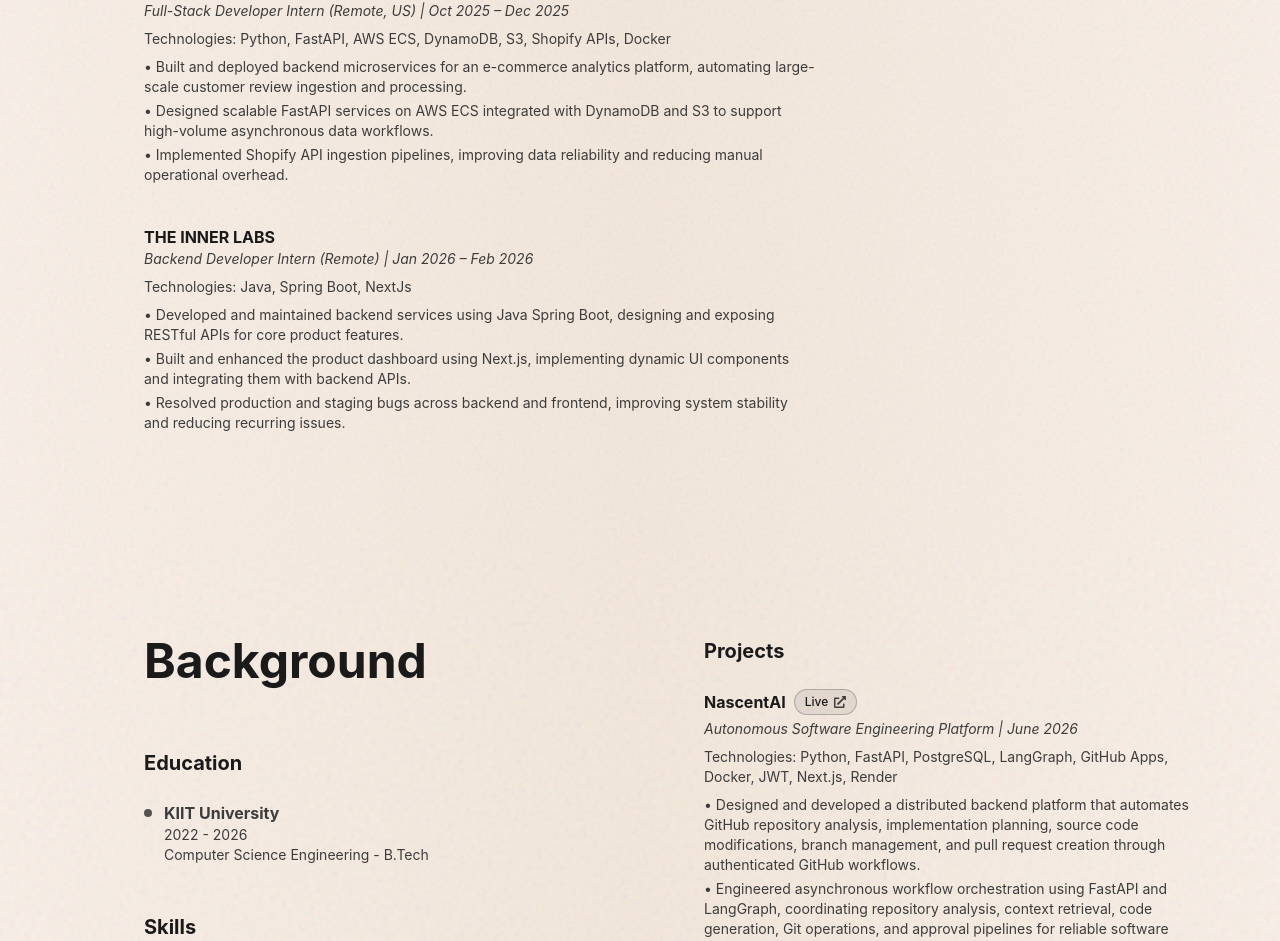
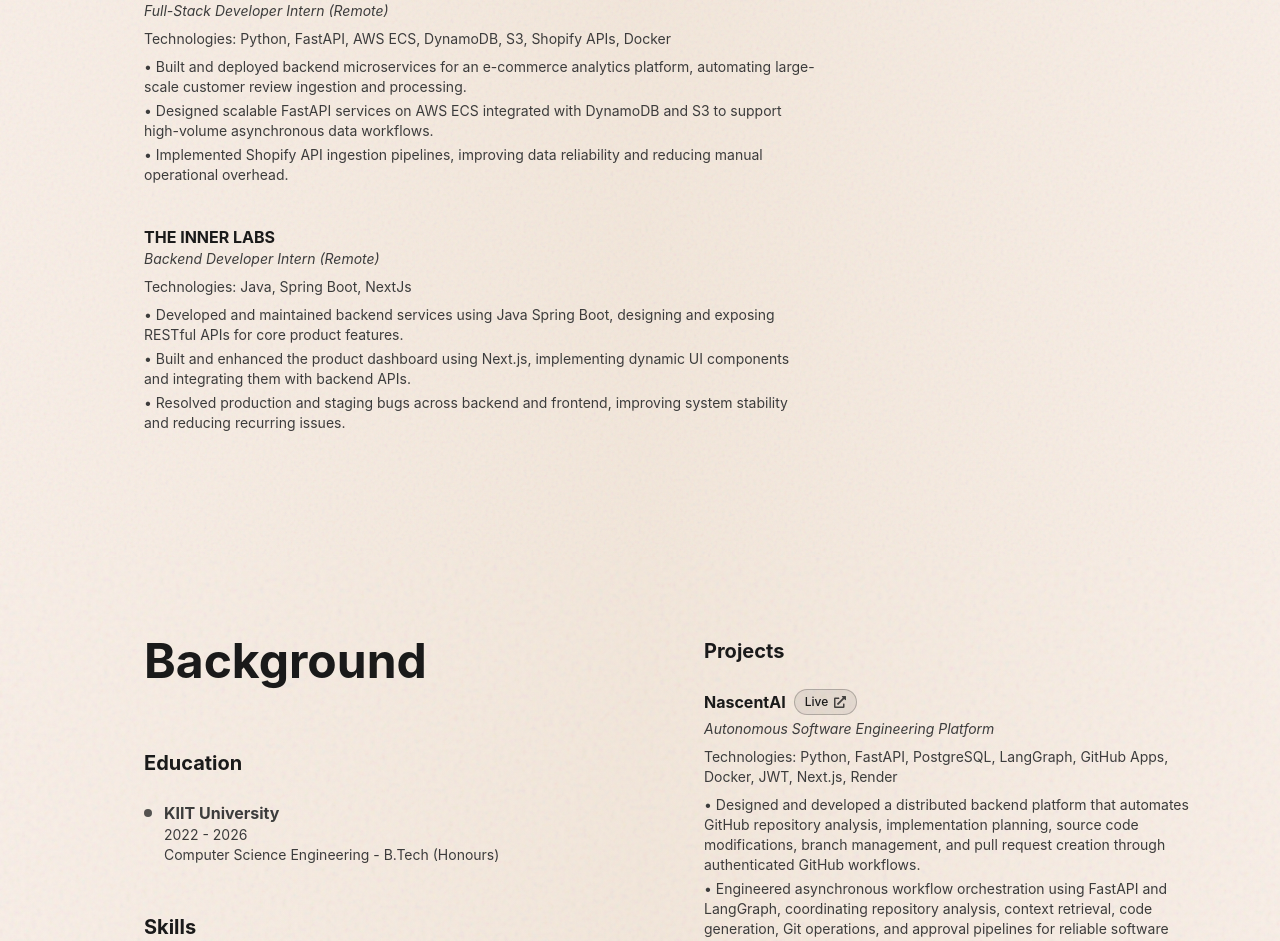
Before and after one commit to shaurya-afk/shaurya-portfolio, a Next.js app: page / in a window 1280 px wide. Shown: the part 1843-2784 px from the top of the page. Built offline with nearby package versions, Linux system fonts and the light colour scheme.

Commit message:
updated resume content

```diff
--- a/src/components/home/page.tsx
+++ b/src/components/home/page.tsx
@@ -111,7 +111,7 @@ export function HomePage() {
                                 WebkitFontSmoothing: 'antialiased',
                                 MozOsxFontSmoothing: 'grayscale'
                             }}>
-                            <span className="font-medium">KIIT University</span> • B.Tech CSE • 2026
+                            <span className="font-medium">KIIT University</span> • B.Tech (Honours) CSE • 2026
                         </p>
                     </div>
                 </div>
--- a/src/components/resume/page.tsx
+++ b/src/components/resume/page.tsx
@@ -73,7 +73,7 @@ export function ResumePage() {
                   className="text-xs sm:text-sm italic mb-2"
                   style={{ color: "#3C3C3C" }}
                 >
-                  Full-Stack Developer Intern (Remote, US) | Oct 2025 – Dec 2025
+                  Full-Stack Developer Intern (Remote)
                 </p>
                 <p
                   className="text-xs sm:text-sm mb-2"
@@ -113,7 +113,7 @@ export function ResumePage() {
                   className="text-xs sm:text-sm italic mb-2"
                   style={{ color: "#3C3C3C" }}
                 >
-                  Backend Developer Intern (Remote) | Jan 2026 – Feb 2026
+                  Backend Developer Intern (Remote)
                 </p>
                 <p
                   className="text-xs sm:text-sm mb-2"
@@ -201,7 +201,7 @@ export function ResumePage() {
                         className="text-xs sm:text-sm"
                         style={{ color: "#3C3C3C" }}
                       >
-                        Computer Science Engineering - B.Tech
+                        Computer Science Engineering - B.Tech (Honours)
                       </p>
                     </div>
                   </div>
@@ -604,7 +604,7 @@ export function ResumePage() {
                       style={{ color: "#3C3C3C" }}
                     >
                       {" "}
-                      Autonomous Software Engineering Platform | June 2026
+                      Autonomous Software Engineering Platform
                     </p>
                     <p
                       className="text-xs sm:text-sm mb-2"
@@ -671,7 +671,7 @@ export function ResumePage() {
                       className="text-xs sm:text-sm italic mb-2"
                       style={{ color: "#3C3C3C" }}
                     >
-                      Developer Context Platform | Mar 2026 – Apr 2026
+                      Developer Context Platform
                     </p>
                     <p
                       className="text-xs sm:text-sm mb-2"
@@ -735,8 +735,7 @@ export function ResumePage() {
                       className="text-xs sm:text-sm italic mb-2"
                       style={{ color: "#3C3C3C" }}
                     >
-                      AI-Native Product Management Platform | Apr 2026 – June
-                      2026
+                      AI-Native Product Management Platform
                     </p>
                     <p
                       className="text-xs sm:text-sm mb-2"
```
